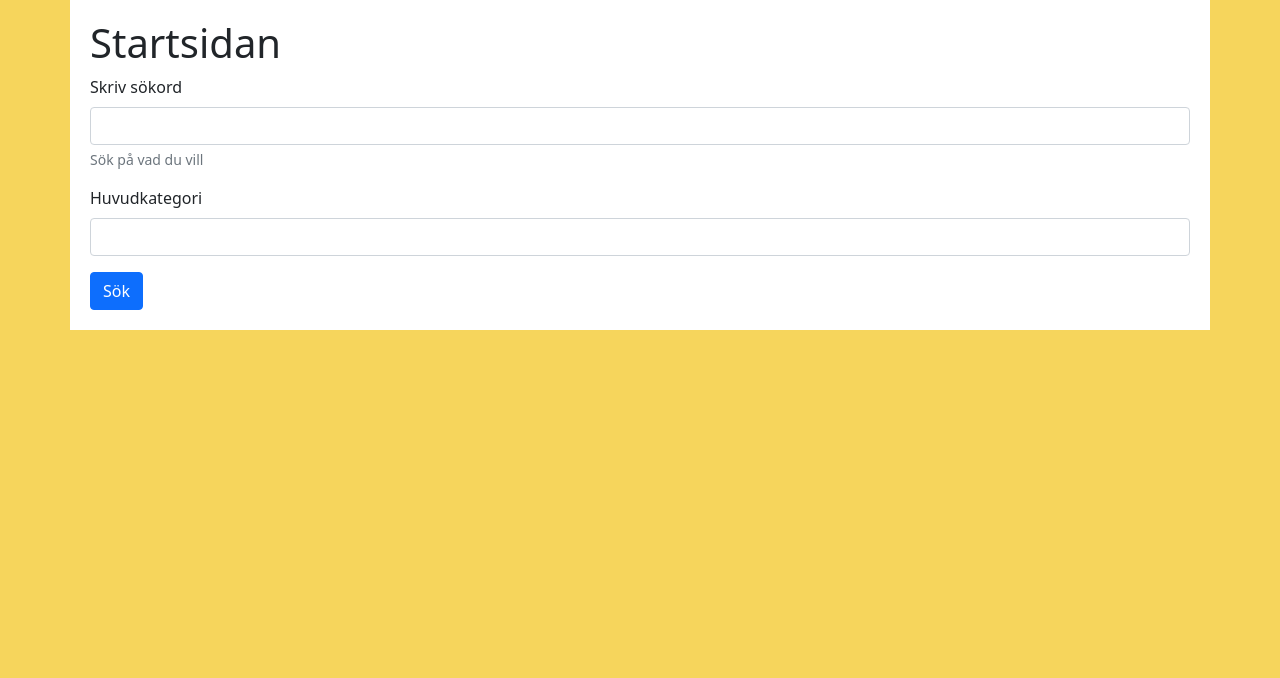
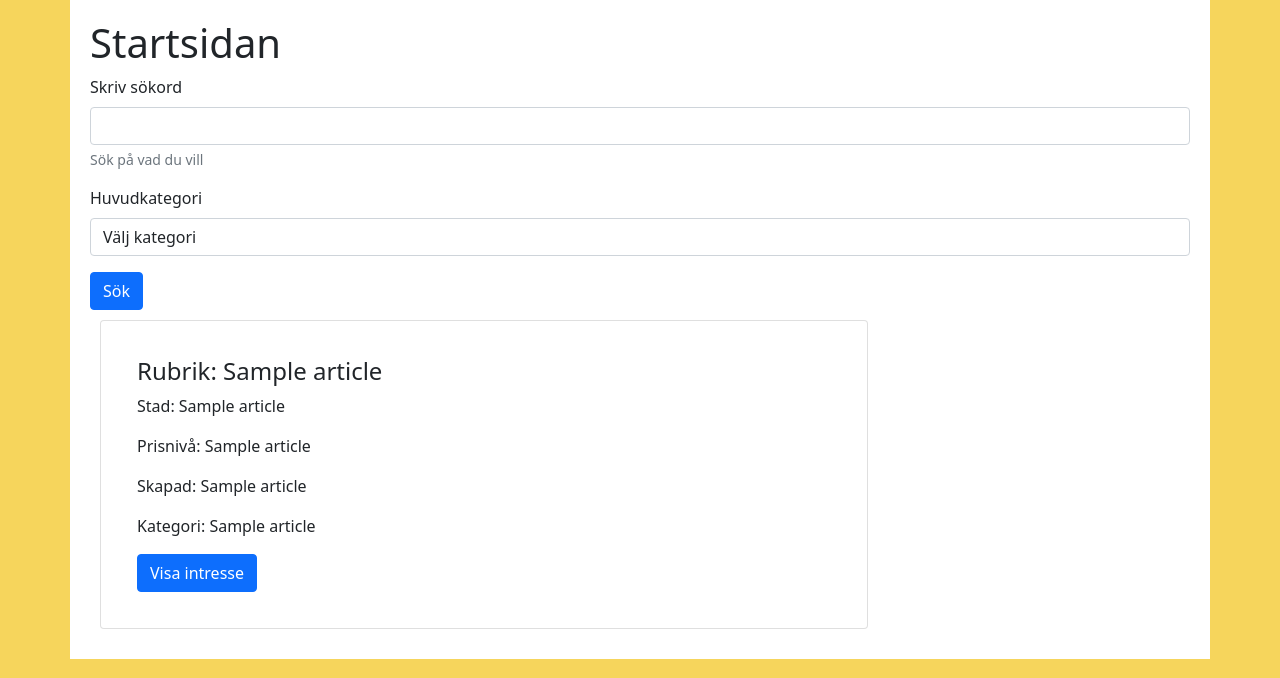
Before and after one commit to whereube/Omsa, a Flask app: page / in a window 1280 px wide. Shown: the part 122-800 px from the top of the page. Run offline with Flask 2, Linux system fonts and the light colour scheme; a database or web service that is not in the repository returns one stand-in record (values such as "Sample title"); lists and menus that the app fills with data are empty; some libraries are stand-ins or nearby versions; some web fonts are replaced.

Commit message:
Sökning på artiklar
Funktion för att kunna söka på artiklar via namn eller kategori

```diff
--- a/article.py
+++ b/article.py
@@ -1,3 +1,4 @@
+from re import search
 import psycopg2
 import psycopg2.extras
 from datetime import date, datetime
@@ -180,6 +181,7 @@ def get_articles():
     left outer join tier on article.tier_id = tier.id
     left outer join article_category on article.id = article_category.article_id
     left outer join category on article_category.category_id = category.id
+    order by article.create_date desc
     """)
     records = cursor.fetchall()
     cursor.close()
@@ -218,6 +220,7 @@ def get_user_articles(user_id):
     left outer join article_category on article.id = article_category.article_id
     left outer join category on article_category.category_id = category.id
     where article.user_id = %s
+    order by article.create_date desc
     """, (user_id,))
     records = cursor.fetchall()
     cursor.close()
@@ -256,16 +259,71 @@ def get_article_by_title(search_term):
     '''
     connection = open_db_omsa()
     cursor = connection.cursor()
-    cursor.execute("""
+    search_term_like1 = (search_term + '%')
+    search_term_like2 = ('%' + search_term)
+    search_term_like3 = ('%' + search_term + '%')
+    cursor.execute( '''
     select * from article
     left outer join profile on article.user_id = profile.id
     left outer join city on article.city_id = city.id
     left outer join tier on article.tier_id = tier.id
     left outer join article_category on article.id = article_category.article_id
     left outer join category on article_category.category_id = category.id
-    where (title like %s)
-    """, (search_term,))
+    where (LOWER(title) like %s or LOWER(title) like %s or LOWER(title) like %s or LOWER(title) like %s)
+    order by article.create_date desc
+    ''', (search_term.lower(), search_term_like1.lower(), search_term_like2.lower(), search_term_like3.lower(),))
     records = cursor.fetchall()
     cursor.close()
     close_db_omsa(connection)
     return records
+
+def get_article_by_category(category_id):
+    '''
+    Hämtar alla artiklar vars titel innehåller en term
+    args:
+        search_term: Artiklar som visas innehåller termen
+    '''
+    connection = open_db_omsa()
+    cursor = connection.cursor()
+    cursor.execute( '''
+    select * from article
+    left outer join profile on article.user_id = profile.id
+    left outer join city on article.city_id = city.id
+    left outer join tier on article.tier_id = tier.id
+    left outer join article_category on article.id = article_category.article_id
+    left outer join category on article_category.category_id = category.id
+    where category.id = %s
+    order by article.create_date desc
+    ''', (category_id,))
+    records = cursor.fetchall()
+    cursor.close()
+    close_db_omsa(connection)
+    return records
+
+
+
+def get_article_by_title_and_cateogry(search_term, category_id):
+    '''
+    Hämtar alla artiklar vars titel innehåller en term
+    args:
+        search_term: Artiklar som visas innehåller termen
+    '''
+    connection = open_db_omsa()
+    cursor = connection.cursor()
+    search_term_like1 = (search_term + '%')
+    search_term_like2 = ('%' + search_term)
+    search_term_like3 = ('%' + search_term + '%')
+    cursor.execute( '''
+    select * from article
+    left outer join profile on article.user_id = profile.id
+    left outer join city on article.city_id = city.id
+    left outer join tier on article.tier_id = tier.id
+    left outer join article_category on article.id = article_category.article_id
+    left outer join category on article_category.category_id = category.id
+    where (LOWER(title) like %s or LOWER(title) like %s or LOWER(title) like %s or LOWER(title) like %s) and category.id = %s
+    order by article.create_date desc
+    ''', (search_term.lower(), search_term_like1.lower(), search_term_like2.lower(), search_term_like3.lower(), category_id,))
+    records = cursor.fetchall()
+    cursor.close()
+    close_db_omsa(connection)
+    return records
--- a/main.py
+++ b/main.py
@@ -1,3 +1,4 @@
+from json.tool import main
 from flask import Flask, redirect, render_template, request, flash, session, g
 from article import *
 from user import *
@@ -15,7 +16,10 @@ app.config['UPLOAD_FOLDER'] = UPLOAD_FOLDER
 
 @app.route("/")
 def start():
-    return render_template("index.html")
+    main_categories = get_main_category()
+    images = get_article_images()
+    articles = get_articles()
+    return render_template("index.html", main_categories = main_categories, articles = articles, images = images)
 
 @app.context_processor
 def context_processor():
@@ -188,6 +192,18 @@ def register_interest():
 
 @app.route("/article_search", methods=['GET', 'POST'])
 def article_search():
+
+    main_categories = get_main_category()
+    images = get_article_images()
     search_term = request.form.get("free_text")
-    articles = get_article_by_title(search_term)
-    return render_template("/search_results.html", articles = articles)
+    category = request.form.get("main_category")
+    if search_term == '' and category != None and category != '':
+        articles = get_article_by_category(category)
+    elif search_term != '' and (category == None or category == ''):
+        articles = get_article_by_title(search_term)
+    elif search_term != '' and category != None and category != '':
+        articles = get_article_by_title_and_cateogry(search_term, category)
+    elif search_term == '' and (category == None or category == ''):
+        articles = get_articles()
+
+    return render_template("/search_results.html", articles = articles, images = images, main_categories = main_categories)
--- a/templates/index.html
+++ b/templates/index.html
@@ -9,7 +9,9 @@
   </div>
   <div class="mb-3">
     <label for="main_category" class="form-label">Huvudkategori</label>
-    <select id="main_category" class="form-control" id="main_category">
+    <select id="main_category" name="main_category" class="form-control" id="main_category">
+        <option value=None selected="true" disabled>Välj kategori</option>
+        <option value="">Ingen</option>
         {%for category in main_categories%}
         <option value={{category[0]}}>{{category[1]}}</option>
         {%endfor%}
@@ -18,6 +20,26 @@
   <input type="submit" class="btn btn-primary" value="Sök">
 </form>
 
+{%for row in articles%}
+  <div class="card" style="width: 48rem;">
+    {%for image in images%}
+        {%if row[0] == image[1]%}
+        <img src="/static/article_images/{{image[2]}}" id="temp_pic" class="card-img-top" alt="Artikelbild">
+        {%endif%}
+    {%endfor%}
+    <div class="card-body">
+      <h4 class="card-title">Rubrik: {{row[2]}}</h4>
+      <p>Stad: {{row[23]}}</p>
+      <p>Prisnivå: {{row[26]}}</p>
+      <p>Skapad: {{row[6]}}</p>
+      <p>Kategori: {{row[31]}}</p>
+      <form action="/wife_article_id" method="POST">
+          <input type="hidden" id="wife_article_id" name="wife_article_id" value={{row[0]}}>
+          <button  class="btn btn-primary" type="submit">Visa intresse</button>
+      </form>
+    </div>
+  </div>
+{%endfor%}
 
 <script>
     localStorage.clear();
--- a/templates/user_storage.html
+++ b/templates/user_storage.html
@@ -4,7 +4,7 @@
     <div class="card" style="width: 48rem;">
         {%for image in images%}
             {%if row[0] == image[1]%}
-            <img src="/static/article_images/{{image[2]}}" class="card-img-top" alt="Artikelbild">
+            <img src="/static/article_images/{{image[2]}}" class="card-img-top" alt="Artikelbild" id="temp_pic">
             {%endif%}
         {%endfor%}
         <div class="card-body">
```
Also changed, not shown: templates/search_results.html (+20 -16 lines), static/article_images/jeans2.jpg (added), static/article_images/stol.jpg (added).
